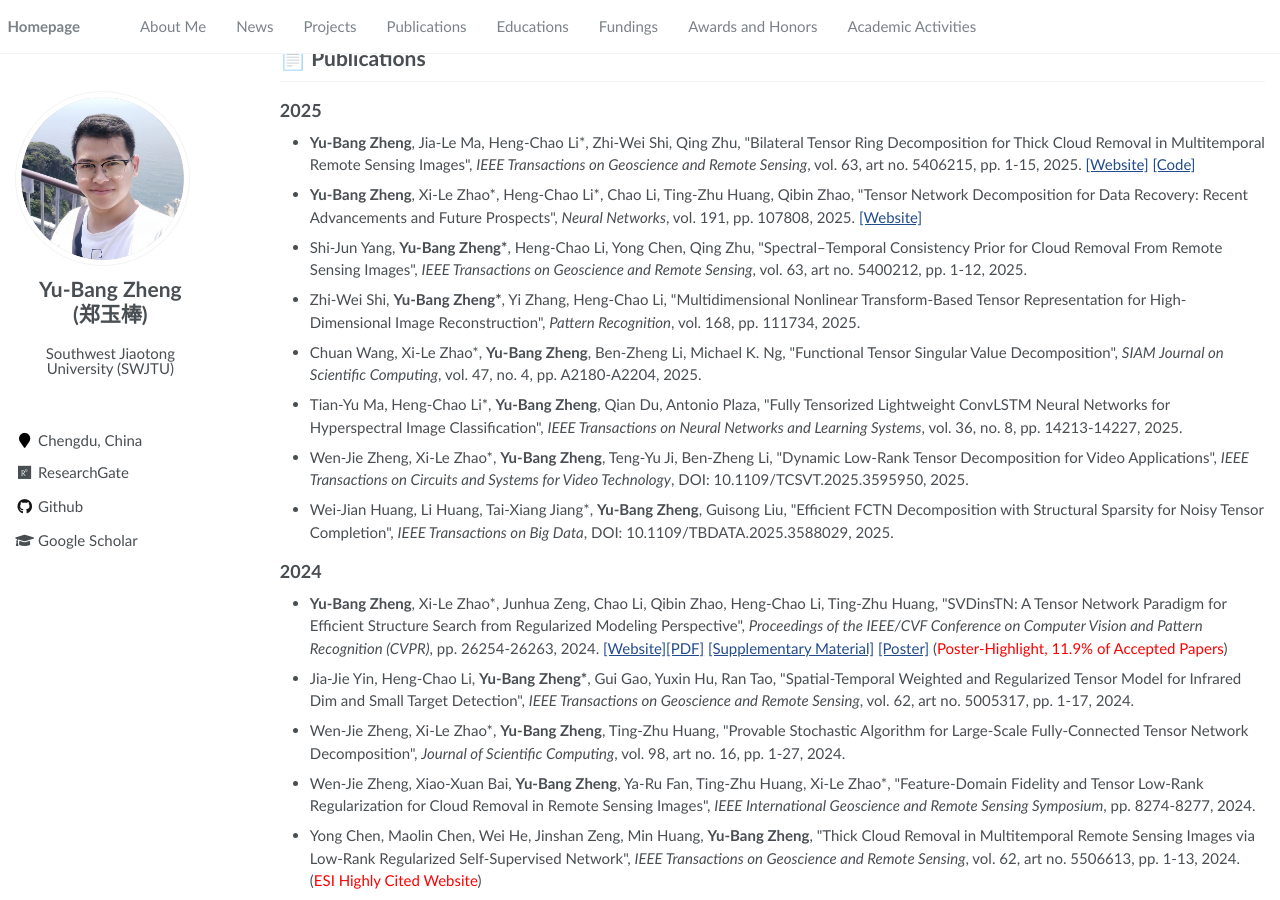
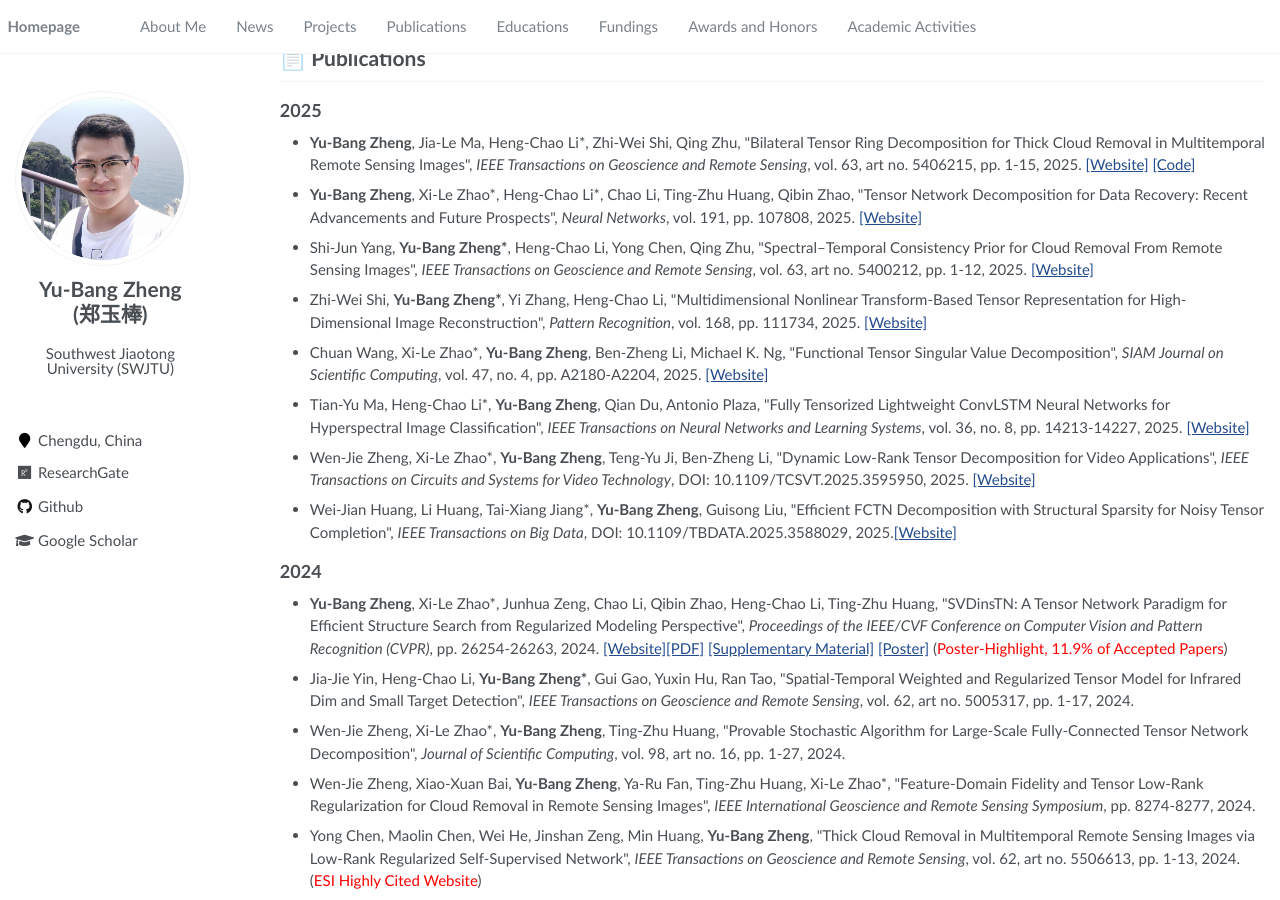
Before and after one commit to YuBangZheng/yubangzheng.github.io, a Jekyll site: the page built from pages/about.md, in a window 1280 px wide and 900 px high, scrolled down 724 px. Built offline with Jekyll 4.4.1, drawn with Linux system fonts in a browser that asks for light colours; a script that is not in the unit is left out.

Commit message:
Update about.md

```diff
--- a/pages/about.md
+++ b/pages/about.md
@@ -73,17 +73,17 @@ My current interests include high-dimensional image processing, machine learning
 
 - **Yu-Bang Zheng**, Xi-Le Zhao\*, Heng-Chao Li\*, Chao Li, Ting-Zhu Huang, Qibin Zhao, \"Tensor Network Decomposition for Data Recovery: Recent Advancements and Future Prospects\", _Neural Networks_, vol. 191, pp. 107808, 2025. [[Website]](https://www.sciencedirect.com/science/article/pii/S0893608025006884)
 
-- Shi-Jun Yang, **Yu-Bang Zheng\***, Heng-Chao Li, Yong Chen, Qing Zhu, \"Spectral–Temporal Consistency Prior for Cloud Removal From Remote Sensing Images\", _IEEE Transactions on Geoscience and Remote Sensing_, vol. 63, art no. 5400212, pp. 1-12, 2025.
+- Shi-Jun Yang, **Yu-Bang Zheng\***, Heng-Chao Li, Yong Chen, Qing Zhu, \"Spectral–Temporal Consistency Prior for Cloud Removal From Remote Sensing Images\", _IEEE Transactions on Geoscience and Remote Sensing_, vol. 63, art no. 5400212, pp. 1-12, 2025. [[Website]](https://ieeexplore.ieee.org/document/10746549)
 
-- Zhi-Wei Shi, **Yu-Bang Zheng\***, Yi Zhang, Heng-Chao Li, \"Multidimensional Nonlinear Transform-Based Tensor Representation for High-Dimensional Image Reconstruction\", _Pattern Recognition_, vol. 168, pp. 111734, 2025.
+- Zhi-Wei Shi, **Yu-Bang Zheng\***, Yi Zhang, Heng-Chao Li, \"Multidimensional Nonlinear Transform-Based Tensor Representation for High-Dimensional Image Reconstruction\", _Pattern Recognition_, vol. 168, pp. 111734, 2025. [[Website]](https://www.sciencedirect.com/science/article/abs/pii/S0031320325003942)
 
-- Chuan Wang, Xi-Le Zhao\*, **Yu-Bang Zheng**, Ben-Zheng Li, Michael K. Ng, \"Functional Tensor Singular Value Decomposition\", _SIAM Journal on Scientific Computing_, vol. 47, no. 4, pp. A2180-A2204, 2025.
+- Chuan Wang, Xi-Le Zhao\*, **Yu-Bang Zheng**, Ben-Zheng Li, Michael K. Ng, \"Functional Tensor Singular Value Decomposition\", _SIAM Journal on Scientific Computing_, vol. 47, no. 4, pp. A2180-A2204, 2025. [[Website]](https://epubs.siam.org/doi/abs/10.1137/24M1644687)
 
-- Tian-Yu Ma, Heng-Chao Li\*, **Yu-Bang Zheng**, Qian Du, Antonio Plaza, \"Fully Tensorized Lightweight ConvLSTM Neural Networks for Hyperspectral Image Classification\", _IEEE Transactions on Neural Networks and Learning Systems_, vol. 36, no. 8, pp. 14213-14227, 2025.
+- Tian-Yu Ma, Heng-Chao Li\*, **Yu-Bang Zheng**, Qian Du, Antonio Plaza, \"Fully Tensorized Lightweight ConvLSTM Neural Networks for Hyperspectral Image Classification\", _IEEE Transactions on Neural Networks and Learning Systems_, vol. 36, no. 8, pp. 14213-14227, 2025. [[Website]](https://ieeexplore.ieee.org/document/10798991)
 
-- Wen-Jie Zheng, Xi-Le Zhao\*, **Yu-Bang Zheng**, Teng-Yu Ji, Ben-Zheng Li, \"Dynamic Low-Rank Tensor Decomposition for Video Applications\", _IEEE Transactions on Circuits and Systems for Video Technology_, DOI: 10.1109/TCSVT.2025.3595950, 2025.
+- Wen-Jie Zheng, Xi-Le Zhao\*, **Yu-Bang Zheng**, Teng-Yu Ji, Ben-Zheng Li, \"Dynamic Low-Rank Tensor Decomposition for Video Applications\", _IEEE Transactions on Circuits and Systems for Video Technology_, DOI: 10.1109/TCSVT.2025.3595950, 2025. [[Website]](https://ieeexplore.ieee.org/document/11113406)
 
-- Wei-Jian Huang, Li Huang, Tai-Xiang Jiang\*, **Yu-Bang Zheng**, Guisong Liu, \"Efficient FCTN Decomposition with Structural Sparsity for Noisy Tensor Completion\", _IEEE Transactions on Big Data_, DOI: 10.1109/TBDATA.2025.3588029, 2025.
+- Wei-Jian Huang, Li Huang, Tai-Xiang Jiang\*, **Yu-Bang Zheng**, Guisong Liu, \"Efficient FCTN Decomposition with Structural Sparsity for Noisy Tensor Completion\", _IEEE Transactions on Big Data_, DOI: 10.1109/TBDATA.2025.3588029, 2025.[[Website]](https://ieeexplore.ieee.org/document/11077440)
 
 ## 2024
 
```
